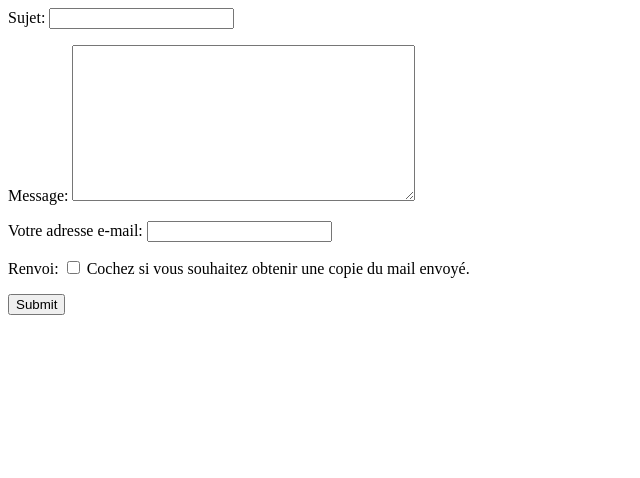
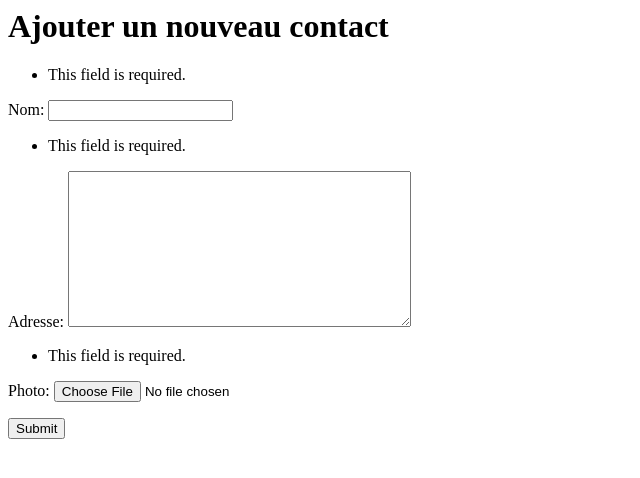
Before and after one commit to vincentvinh/scraping, a Django app: page /contact/ in a window 1280 px wide. Shown: the top 478 px of the page, without its empty margins (0-640 px from the left). Run offline with Django 3.2, Linux system fonts and the light colour scheme.

Commit message:
form with image

```diff
--- a/scraper/forms.py
+++ b/scraper/forms.py
@@ -6,3 +6,16 @@ class ContactForm(forms.Form):
     message = forms.CharField(widget=forms.Textarea)
     envoyeur = forms.EmailField(label="Votre adresse e-mail")
     renvoi = forms.BooleanField(help_text="Cochez si vous souhaitez obtenir une copie du mail envoyé.", required=False)
+
+    def clean_message(self):
+        message = self.cleaned_data['message']
+        if "pizza" in message:
+            raise forms.ValidationError("On ne veut pas entendre parler de pizza !")
+
+        return message  # Ne pas oublier de renvoyer le contenu du champ traité
+
+
+class NouveauContactForm(forms.Form):
+    nom = forms.CharField()
+    adresse = forms.CharField(widget=forms.Textarea)
+    photo = forms.ImageField()
--- a/scraper/templates/scraper/contact.html
+++ b/scraper/templates/scraper/contact.html
@@ -1,7 +1,13 @@
-{% if envoi %}Votre message a bien été envoyé !{% endif %}
+<h1>Ajouter un nouveau contact</h1>
 
-<form action="{% url "contact" %}" method="post">
-    {% csrf_token %}
-    {{ form.as_p }}
-    <input type="submit" value="Submit" />
-</form>
+{% if sauvegarde %}
+    <p>Ce contact a bien été enregistré.</p>
+{% endif %}
+
+<p>
+    <form method="post" enctype="multipart/form-data" action=".">
+       {% csrf_token %}
+       {{ form.as_p }}
+       <input type="submit"/>
+    </form>
+</p>
--- a/scraper/views.py
+++ b/scraper/views.py
@@ -1,5 +1,7 @@
-from .forms import ContactForm
+from .forms import ContactForm, NouveauContactForm
 from django.shortcuts import render
+
+from .models import Contact
 
 
 def contact(request):
@@ -23,3 +25,20 @@ def contact(request):
 
     # Quoiqu'il arrive, on affiche la page du formulaire.
     return render(request, 'scraper/contact.html', locals())
+
+
+def nouveau_contact(request):
+    sauvegarde = False
+    form = NouveauContactForm(request.POST or None, request.FILES)
+    if form.is_valid():
+        contact = Contact()
+        contact.nom = form.cleaned_data["nom"]
+        contact.adresse = form.cleaned_data["adresse"]
+        contact.photo = form.cleaned_data["photo"]
+        contact.save()
+        sauvegarde = True
+
+    return render(request, 'scraper/contact.html', {
+        'form': form,
+        'sauvegarde': sauvegarde
+    })
--- a/scraping/urls.py
+++ b/scraping/urls.py
@@ -19,5 +19,5 @@ from scraper import views as scraper_view
 
 urlpatterns = [
     path('admin/', admin.site.urls),
-    path('contact/', scraper_view.contact, name='contact'),
+    path('contact/', scraper_view.nouveau_contact, name='contact'),
 ]
```
Also changed, not shown: scraper/models.py (+9 -0 lines), scraping/settings.py (+6 -1 lines), db.sqlite3, media/photos/thumbnail_DSC_1519.jpg (added), scraper/migrations/0002_contact.py (added).
